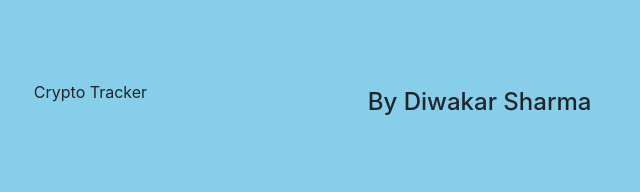
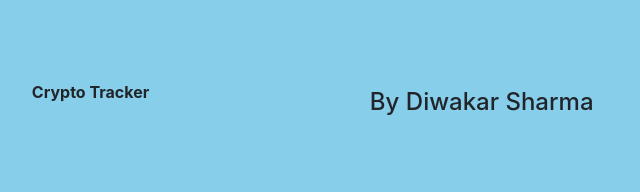
Before and after one commit to Diwakar433/Cryptocurrency-Tracker, a plain HTML site: page index.html in a window 1280 px wide. Shown: the top 192 px of the page, 217-857 px from the left. Drawn offline with nearby package versions, Linux system fonts and the light colour scheme.

Commit message:
Update index.html

```diff
--- a/index.html
+++ b/index.html
@@ -12,7 +12,7 @@
 
     <div class="container">
         <div class="row justify-content-center" style="margin-top:80px;>
-            <h1 class="col-7 text-center mt-2"> Crypto Tracker </h1>
+            <h1 class="col-7 text-center mt-2"><b> Crypto Tracker  </b> </h1>
             <h4 class="col-7 text-center mt-2"> By Diwakar Sharma </h4>
 
             <div class="col-md-6 row justify-content-center main fix" id="allContaint" style="margin-top:70px;">
```
